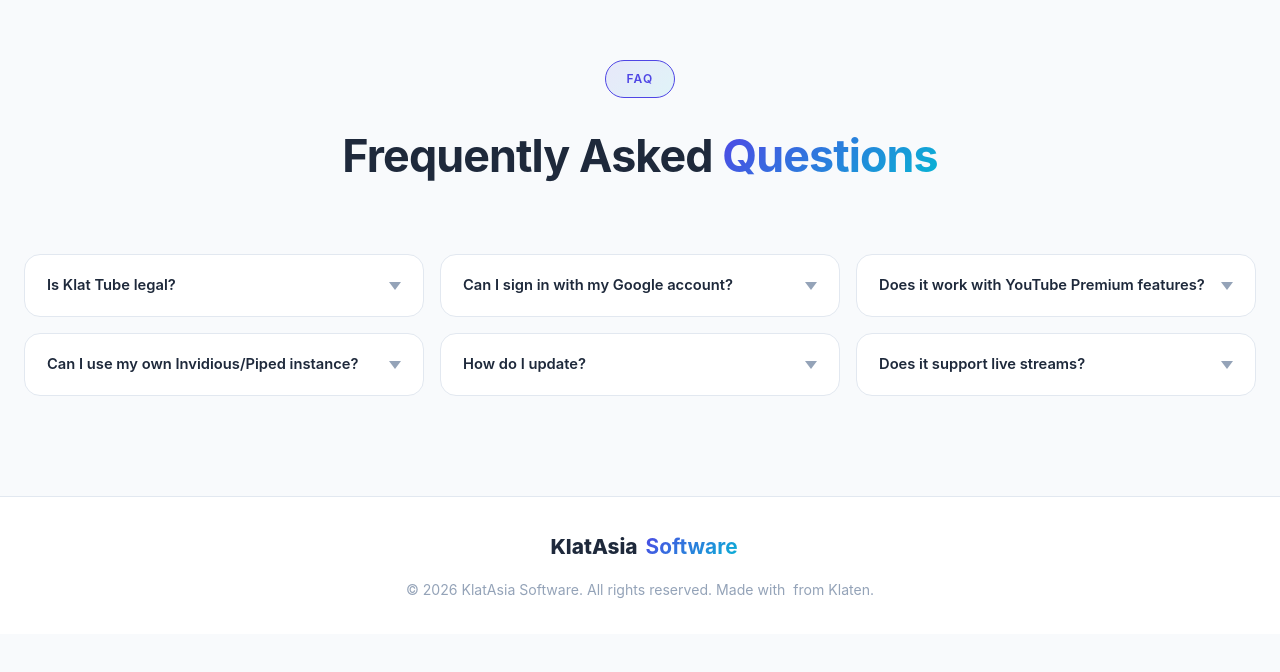
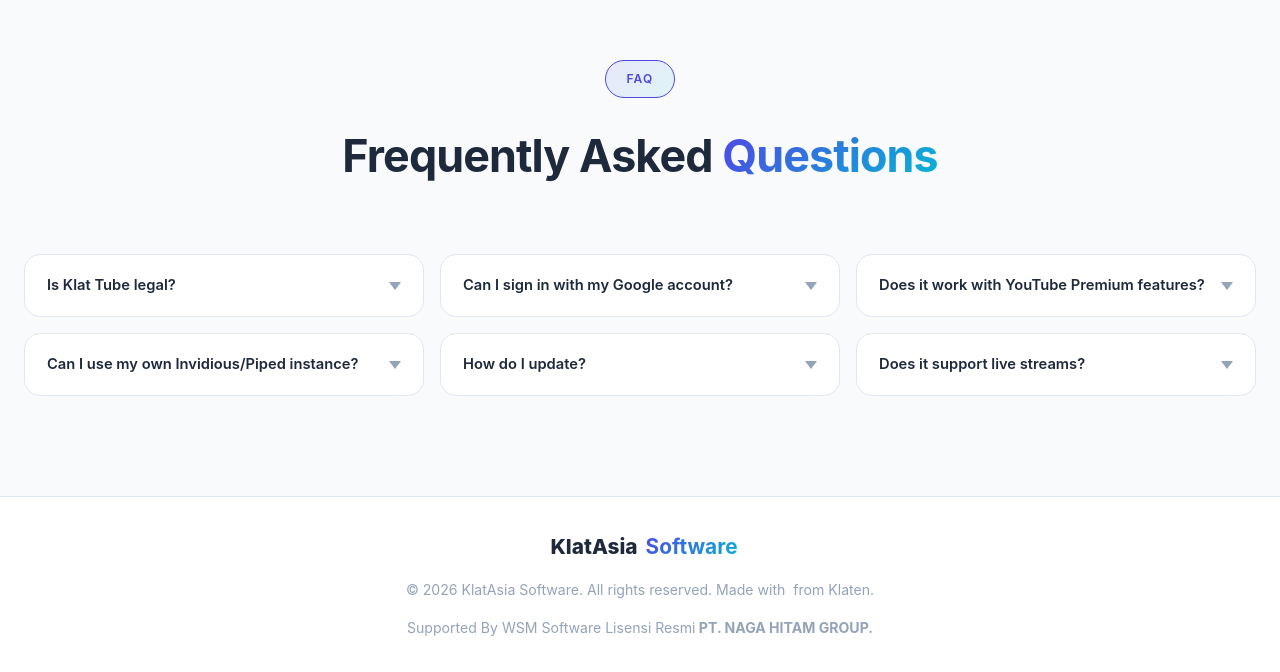
Before and after one commit to klatasia/klatasia, a plain HTML site: page klattube.html in a window 1280 px wide. Shown: the part 4350-5022 px from the top of the page. Before the commit the page ends 4984 px from the top, so only its background shows below. Drawn offline with Linux system fonts and the light colour scheme; some icons are missing.

Commit message:
Add support information to footer

```diff
--- a/klattube.html
+++ b/klattube.html
@@ -308,6 +308,7 @@
           <span class="iconify" data-icon="mdi:code-braces"></span> KlatAsia <span>Software</span>
         </div>
         <p data-i18n="footer.copyright">&copy; 2026 KlatAsia Software. All rights reserved. Made with <span class="iconify" data-icon="mdi:heart"></span> from Klaten.</p>
+      <p>Supported By WSM Software Lisensi Resmi<b> PT. NAGA HITAM GROUP.</b></p>
       </div>
     </div>
   </footer>
```
